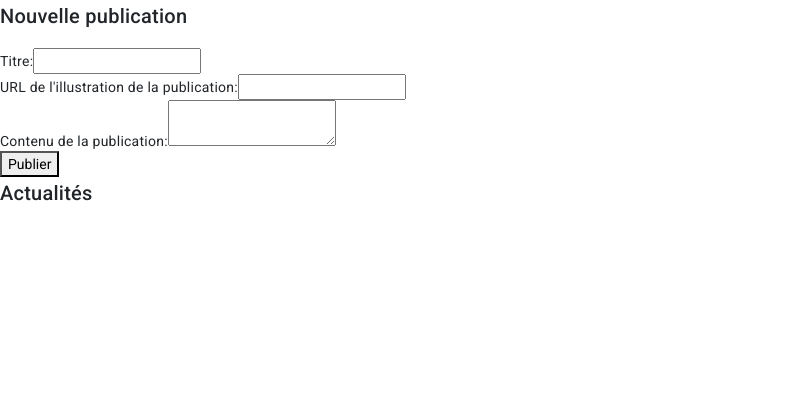
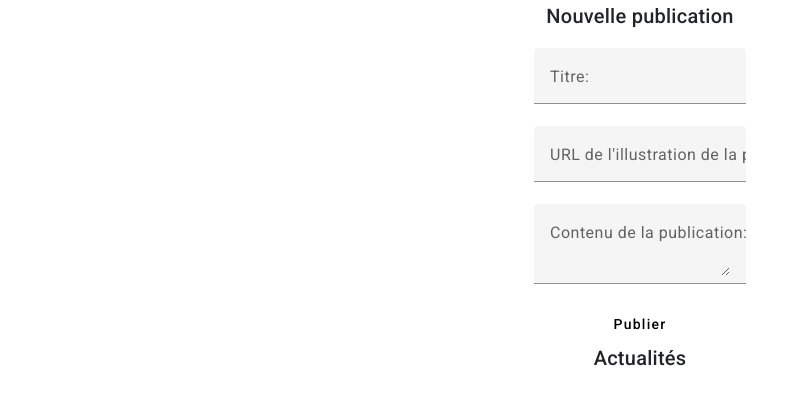
Before and after one commit to HEC2023-RootsMate/RootsMate, an Angular app: page /feed in a window 1280 px wide. Shown: the top 404 px of the page, without its empty margins (0-809 px from the left). Built offline with nearby package versions, Linux system fonts and the light colour scheme; sample sign-in values are in the browser's storage.

Commit message:
Restyle post components and use material components

```diff
--- a/src/app/components/new-post/new-post.component.html
+++ b/src/app/components/new-post/new-post.component.html
@@ -2,22 +2,22 @@
     <h2>Nouvelle publication</h2>
 
     <form (ngSubmit)="onSubmit()" class="profile-form">
-        <div class="form-group">
-            <label for="title">Titre:</label>
-            <input id="title" [(ngModel)]="new_post.title" name="title">
-        </div>
+        <mat-form-field>
+            <mat-label for="title">Titre:</mat-label>
+            <input id="title" [(ngModel)]="new_post.title" name="title" matInput>
+        </mat-form-field>
 
-        <div class="form-group">
-            <label for="picture">URL de l'illustration de la publication:</label>
-            <input id="picture" [(ngModel)]="new_post.url_image" name="picture">
-        </div>
+        <mat-form-field>
+            <mat-label for="picture">URL de l'illustration de la publication:</mat-label>
+            <input id="picture" [(ngModel)]="new_post.url_image" name="picture" matInput>
+        </mat-form-field>
 
-        <div class="form-group">
-            <label for="contents">Contenu de la publication:</label>
-            <textarea id="contents" [(ngModel)]="new_post.description" name="contents">
+        <mat-form-field>
+            <mat-label for="contents">Contenu de la publication:</mat-label>
+            <textarea id="contents" [(ngModel)]="new_post.description" name="contents" matInput>
             </textarea>
-        </div>
+        </mat-form-field>
 
-        <button type="submit" class="btn-submit">Publier</button>
+        <button type="submit" class="btn-submit" mat-button>Publier</button>
     </form>
 </div>
--- a/src/app/components/new-post/new-post.component.scss
+++ b/src/app/components/new-post/new-post.component.scss
@@ -0,0 +1,17 @@
+.new-post-section h2 {
+  text-align: center;
+}
+
+.new-post-section {
+  display: flex;
+  flex-direction: column;
+  align-items: center;
+  align-content: center;
+}
+
+.profile-form {
+  display: flex;
+  flex-direction: column;
+  align-items: center;
+  align-content: center;
+}
--- a/src/app/components/post-feed/post-feed.component.html
+++ b/src/app/components/post-feed/post-feed.component.html
@@ -1,9 +1,21 @@
 <div class="news-feed-section">
   <h2>Actualités</h2>
   <div class="feed-post" *ngFor="let post of all_posts">
-    <h3 class="feed-post-title">{{ post.title }}</h3>
-    <p>Le {{ post.creationdate.toLocaleString() }}, par TODO</p>
-    <p>{{ post.description }}</p>
-    <img *ngIf="post.url_image.length != 0" src="{{ post.url_image }}" class="feed-post-image" />
+    <mat-card class="post-card">
+      <mat-card-header>
+        <div mat-card-avatar class="example-header-image"></div>
+        <mat-card-title>{{ post.title }}</mat-card-title>
+        <mat-card-subtitle>Le {{ post.creationdate.toLocaleString() }}, par TODO</mat-card-subtitle>
+      </mat-card-header>
+      <img mat-card-image *ngIf="post.url_image.length != 0" src="{{ post.url_image }}" class="feed-post-image" />
+      <mat-card-content>
+        <p>{{ post.description }}</p>
+      </mat-card-content>
+      <mat-card-actions class="post-actions">
+        <button mat-button>Like</button>
+        <button mat-button>Partage</button>
+        <button mat-button>Commenter</button>
+      </mat-card-actions>
+    </mat-card>
   </div>
 </div>
--- a/src/app/components/post-feed/post-feed.component.scss
+++ b/src/app/components/post-feed/post-feed.component.scss
@@ -0,0 +1,20 @@
+.news-feed-section h2 {
+  text-align: center;
+}
+
+.post-card {
+  max-width: 400px;
+  margin-left: auto;
+  margin-right: auto;
+}
+
+.example-header-image {
+  background-image: url('https://material.angular.io/assets/img/examples/shiba1.jpg');
+  background-size: cover;
+}
+
+.post-actions {
+  display: flex;
+  flex-direction: row;
+  justify-content: space-between;
+}
```
Also changed, not shown: src/app/components/components.module.ts (+8 -0 lines).
